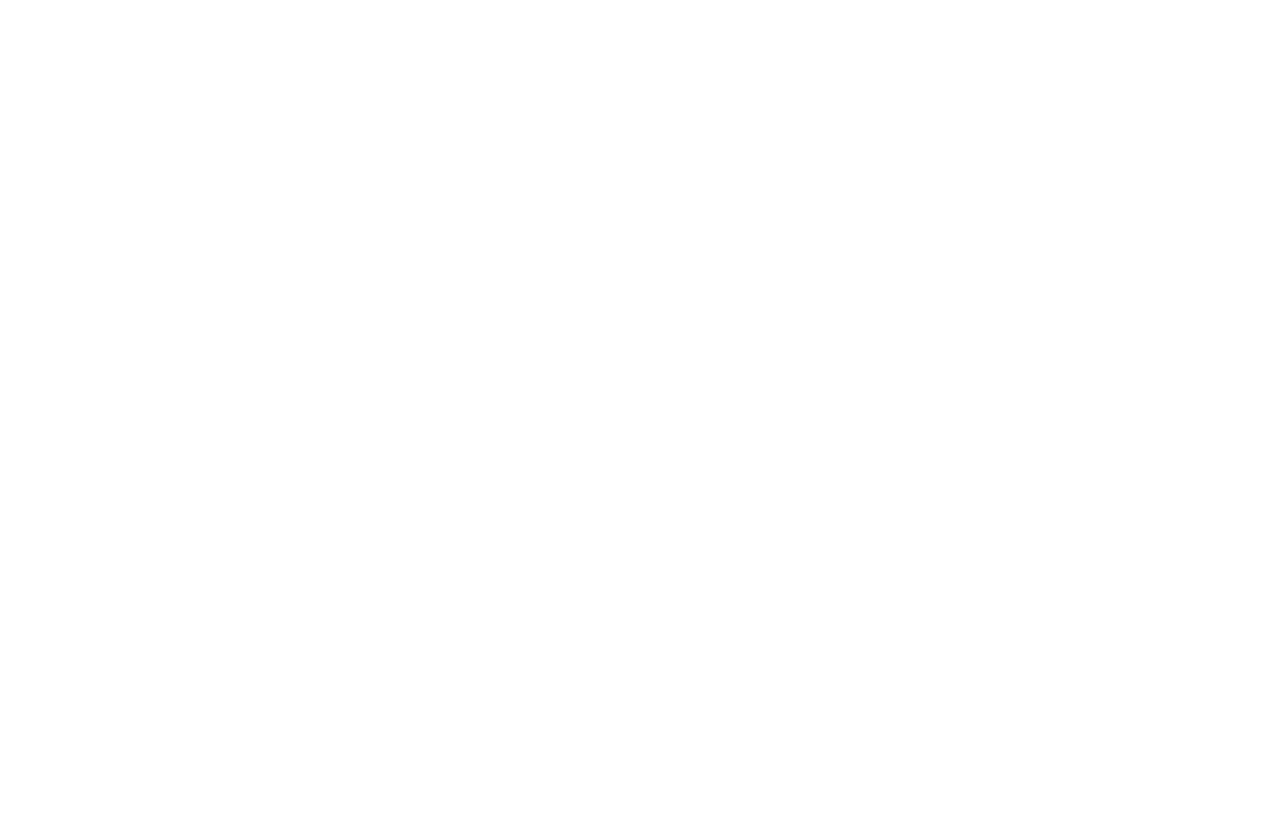
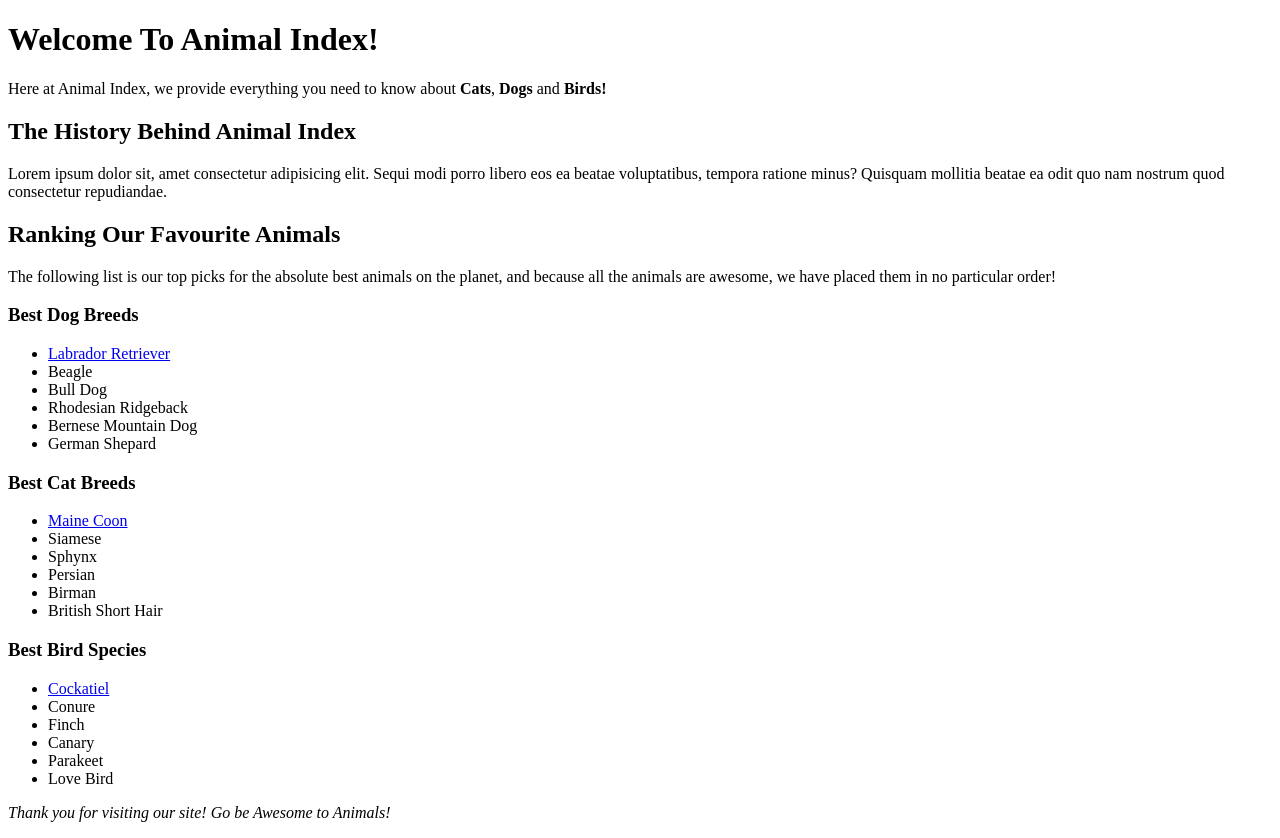
Before and after one commit to oratilemdladla/W1_Ex_Two, a plain HTML site: page index.html in a window 1280 px wide. Before the commit the page ends 800 px from the top, so only its background shows below. Drawn offline with Linux system fonts and the light colour scheme.

Commit message:
Homework
Implement A Simple Website

```diff
--- a/index.html
+++ b/index.html
@@ -4,9 +4,59 @@
     <meta charset="UTF-8">
     <meta http-equiv="X-UA-Compatible" content="IE=edge">
     <meta name="viewport" content="width=device-width, initial-scale=1.0">
-    <title>Welcome To Animal Index!</title>
+    <title>Business Name: Homepage</title>
 </head>
 <body>
+    <header>
+        <h1>Welcome To Animal Index!</h1>
+        <p> Here at Animal Index, we provide everything you need to know about <strong>Cats</strong>, <strong>Dogs</strong> and <strong>Birds!</strong></p>
+
+        <h2>The History Behind Animal Index</h2>
+        <p>Lorem ipsum dolor sit, amet consectetur adipisicing elit. Sequi modi porro libero eos ea beatae voluptatibus, tempora ratione minus? Quisquam mollitia beatae ea odit quo nam nostrum quod consectetur repudiandae.</p>
+
+        <h2>Ranking Our Favourite Animals</h2>
+        <p>The following list is our top picks for the absolute best animals on the planet, and because all the animals are awesome, we have placed them in no particular order!</p>
+    </header>
+
+    <section>
+        <h3>Best Dog Breeds</h3>
+        <ul>
+            <li><a href="pages/dogs.html">Labrador Retriever</a></li>
+            <li>Beagle</li>
+            <li>Bull Dog</li>
+            <li>Rhodesian Ridgeback</li>
+            <li>Bernese Mountain Dog</li>
+            <li>German Shepard</li>
+        </ul>
+    </section>
+
+    <section>
+        <h3>Best Cat Breeds</h3>
+        <ul>
+           <li><a href="pages/cats.html">Maine Coon</a></li>
+           <li>Siamese</li>
+           <li>Sphynx</li>
+           <li>Persian</li>
+           <li>Birman</li>
+           <li>British Short Hair</li>
+       </ul>
+    </section>
+
+    <section>
+        <h3>Best Bird Species</h3>
+        <ul>
+            <li><a href="pages/birds.html">Cockatiel</a></li>
+            <li>Conure</li>
+            <li>Finch</li>
+            <li>Canary</li>
+            <li>Parakeet</li>
+            <li>Love Bird</li>
+        </ul>
+    </section>
+
+    <footer>
+        <p><i>Thank you for visiting our site! Go be Awesome to Animals!</i></p>
+    </footer>
 
 </body>
 </html>
```
Also changed, not shown: pages/birds.html (+31 -0 lines), pages/cats.html (+30 -0 lines), pages/dogs.html (+31 -0 lines).
